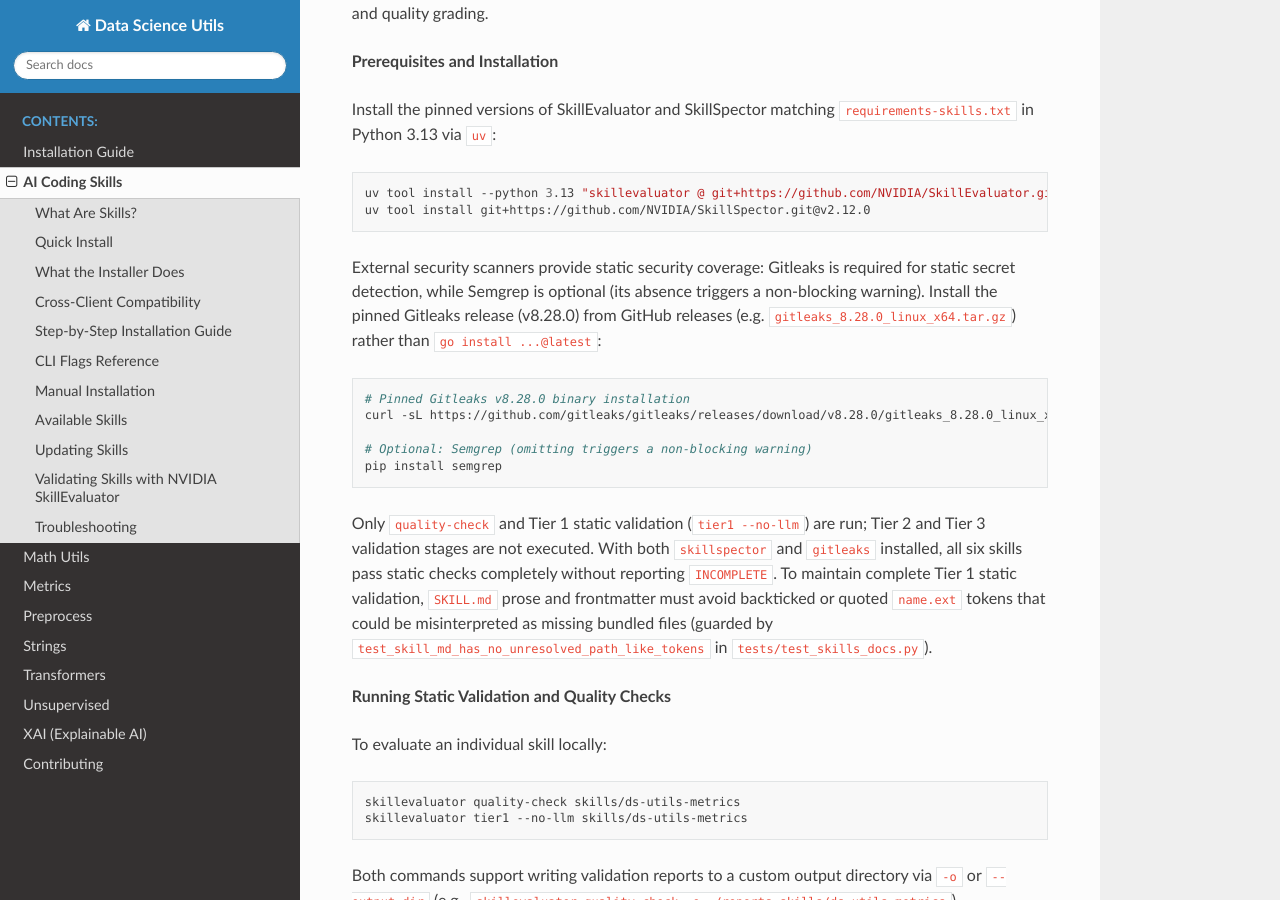
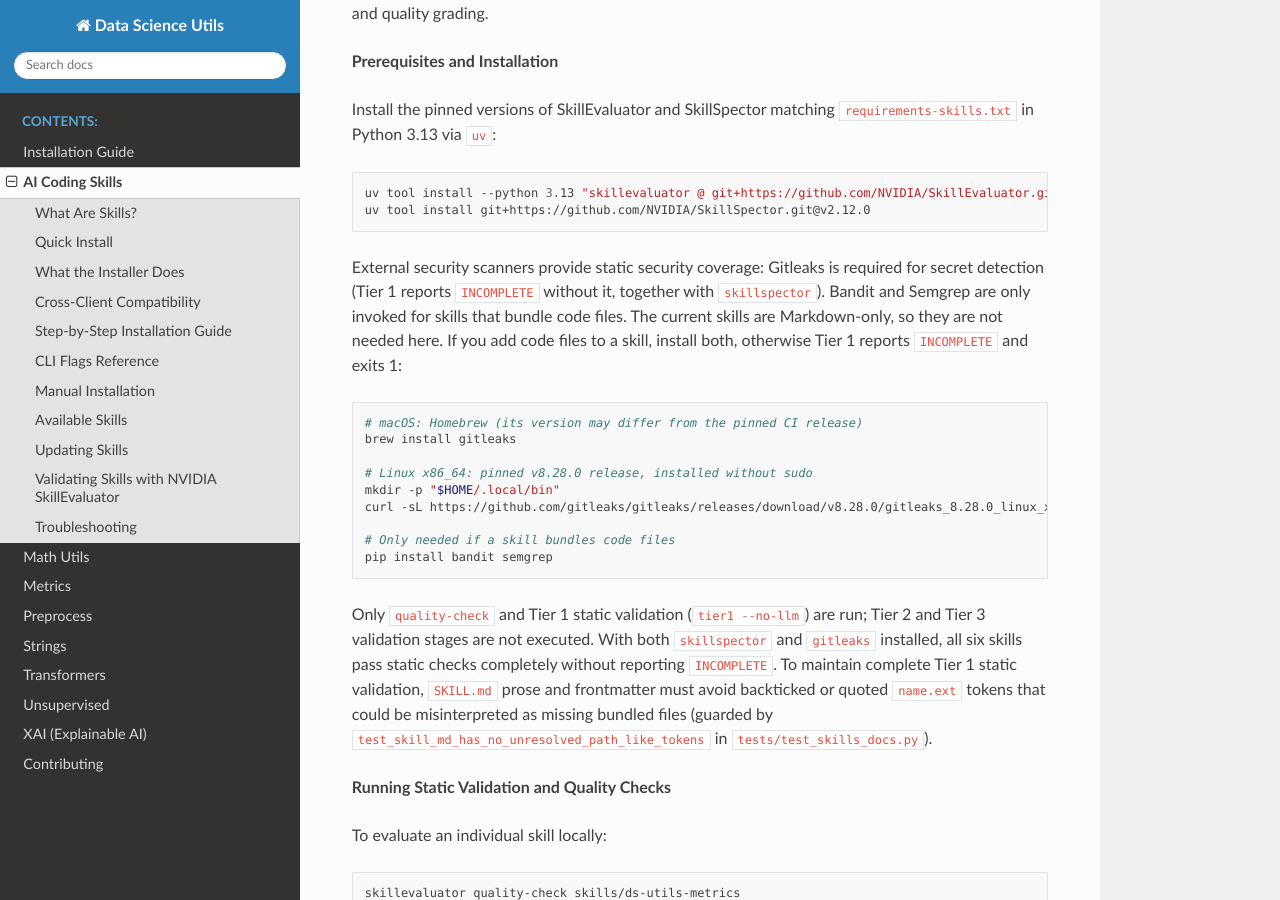
Before and after one commit to idanmoradarthas/DataScienceUtils, a Sphinx documentation site: the page built from docs/source/ai_skills.rst, in a window 1280 px wide and 900 px high, scrolled down 11349 px. Built offline with Sphinx 7.4.7 and the Read the Docs theme 3.1.0, drawn with Linux system fonts in a browser that asks for light colours.

Commit message:
docs: correct Semgrep/Bandit requirement and Gitleaks install; fix README link and test output
Co-authored-by: idanmoradarthas <14873156+idanmoradarthas@users.noreply.github.com>

```diff
--- a/docs/source/ai_skills.rst
+++ b/docs/source/ai_skills.rst
@@ -600,15 +600,19 @@ Install the pinned versions of SkillEvaluator and SkillSpector matching ``requir
     uv tool install --python 3.13 "skillevaluator @ git+https://github.com/NVIDIA/SkillEvaluator.git@a61e1f3ff609118c0c07e5f569aaf58fa5a76be0"
     uv tool install git+https://github.com/NVIDIA/SkillSpector.git@v2.12.0
 
-External security scanners provide static security coverage: Gitleaks is required for static secret detection, while Semgrep is optional (its absence triggers a non-blocking warning). Install the pinned Gitleaks release (v8.28.0) from GitHub releases (e.g. ``gitleaks_8.28.0_linux_x64.tar.gz``) rather than ``go install ...@latest``:
+External security scanners provide static security coverage: Gitleaks is required for secret detection (Tier 1 reports ``INCOMPLETE`` without it, together with ``skillspector``). Bandit and Semgrep are only invoked for skills that bundle code files. The current skills are Markdown-only, so they are not needed here. If you add code files to a skill, install both, otherwise Tier 1 reports ``INCOMPLETE`` and exits 1:
 
 .. code-block:: bash
 
-    # Pinned Gitleaks v8.28.0 binary installation
-    curl -sL https://github.com/gitleaks/gitleaks/releases/download/v8.28.0/gitleaks_8.28.0_linux_x64.tar.gz | tar -xz -C /usr/local/bin gitleaks
+    # macOS: Homebrew (its version may differ from the pinned CI release)
+    brew install gitleaks
 
-    # Optional: Semgrep (omitting triggers a non-blocking warning)
-    pip install semgrep
+    # Linux x86_64: pinned v8.28.0 release, installed without sudo
+    mkdir -p "$HOME/.local/bin"
+    curl -sL https://github.com/gitleaks/gitleaks/releases/download/v8.28.0/gitleaks_8.28.0_linux_x64.tar.gz | tar -xz -C "$HOME/.local/bin" gitleaks
+
+    # Only needed if a skill bundles code files
+    pip install bandit semgrep
 
 Only ``quality-check`` and Tier 1 static validation (``tier1 --no-llm``) are run; Tier 2 and Tier 3 validation stages are not executed. With both ``skillspector`` and ``gitleaks`` installed, all six skills pass static checks completely without reporting ``INCOMPLETE``. To maintain complete Tier 1 static validation, ``SKILL.md`` prose and frontmatter must avoid backticked or quoted ``name.ext`` tokens that could be misinterpreted as missing bundled files (guarded by ``test_skill_md_has_no_unresolved_path_like_tokens`` in ``tests/test_skills_docs.py``).
 
```
Also changed, not shown: README.md (+1 -1 lines), 1 other file.
